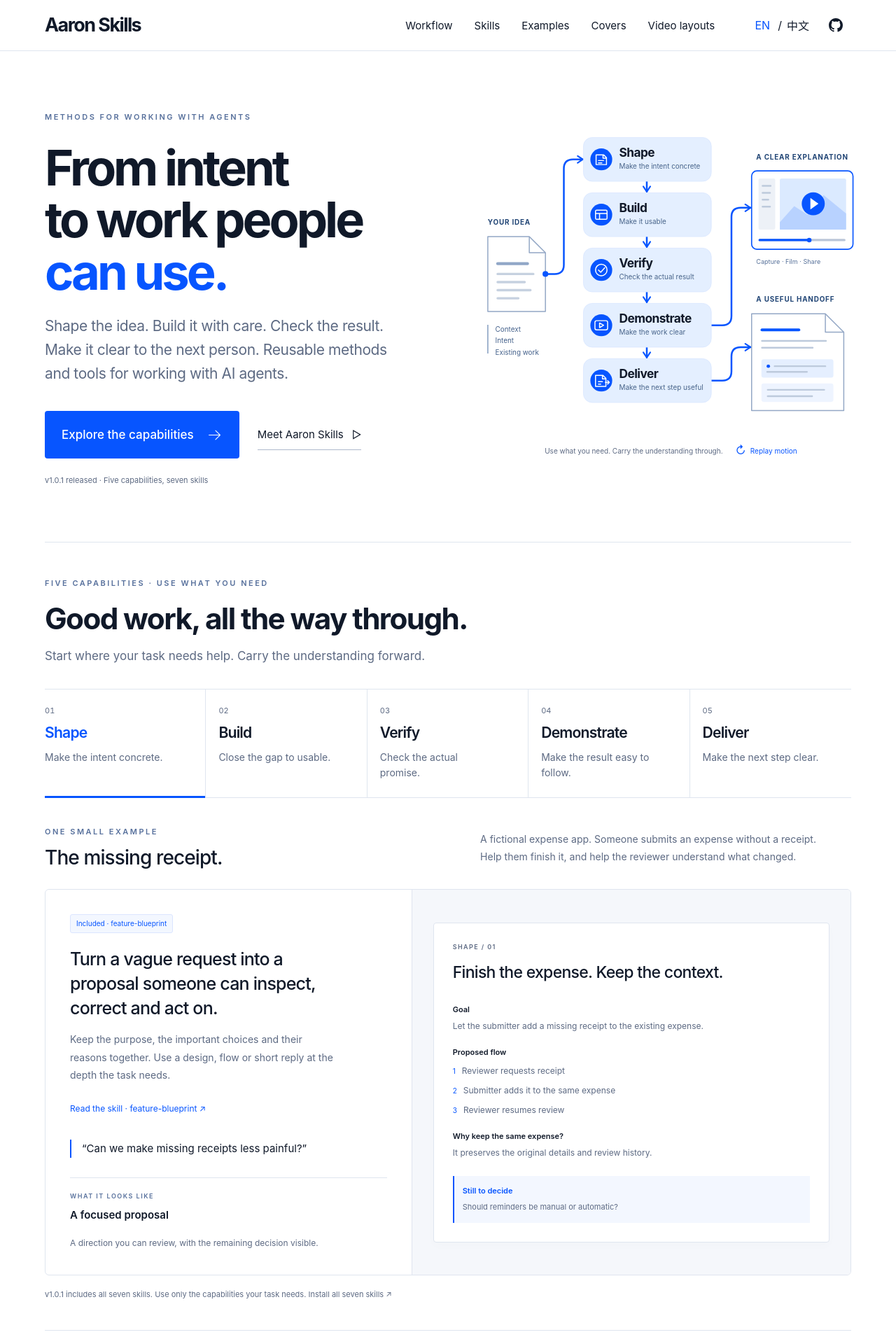
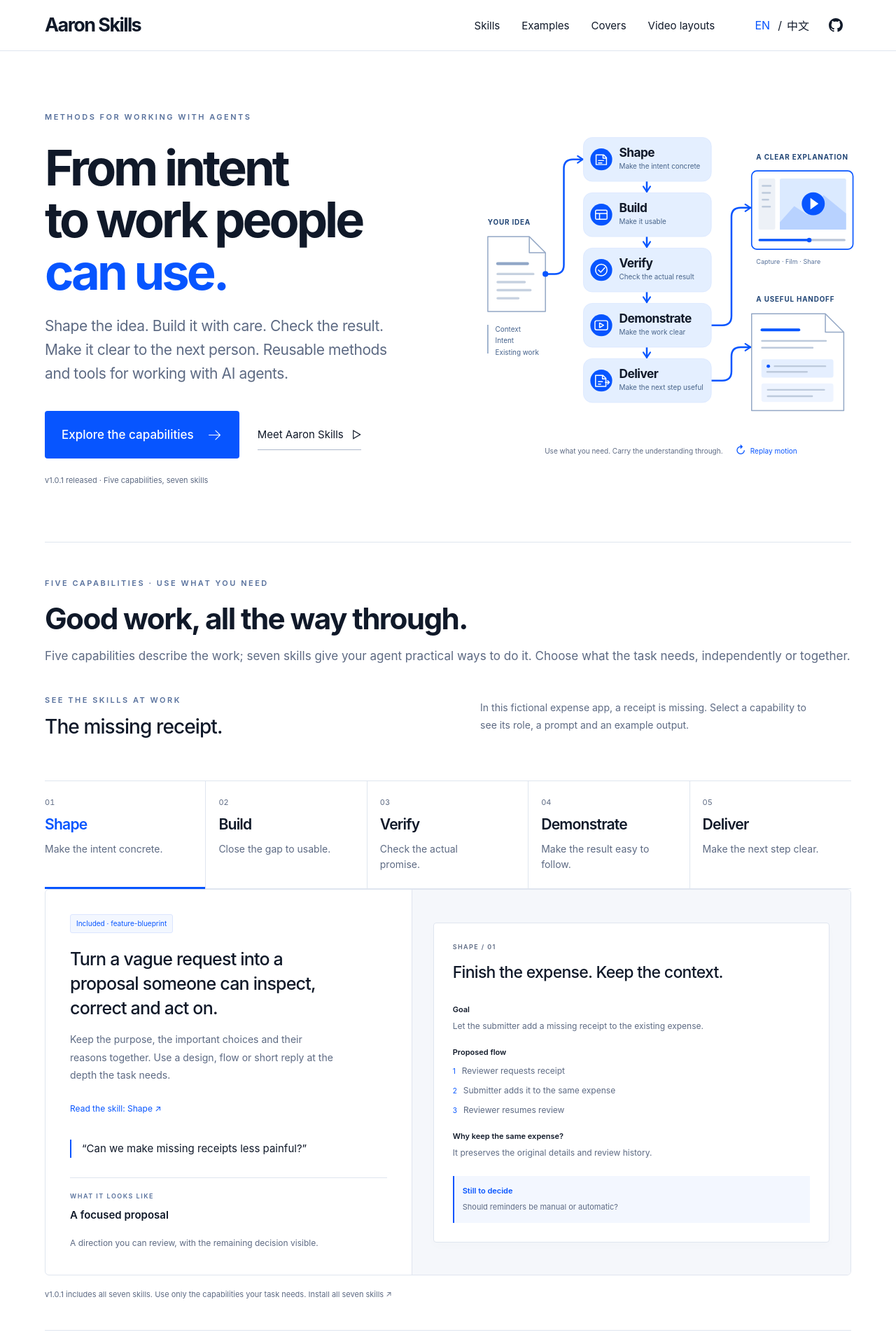
Before and after one commit to aaronguostudio/aaron-skills, a React (Vite) app in the folder website/: page / in a window 1280 px wide. Shown: the top 1920 px of the page at 70% size. Built offline with nearby package versions, Linux system fonts and the light colour scheme; a web font is replaced by a local one.

Commit message:
Clarify skills navigation and examples

```diff
--- a/website/scripts/verify-browser.mjs
+++ b/website/scripts/verify-browser.mjs
@@ -47,6 +47,10 @@ try {
           assert.ok(await page.getByRole('heading', { level: 1 }).isVisible(), `${route} heading visible`);
           assert.ok(await page.evaluate(() => document.documentElement.scrollWidth <= innerWidth + 1), `${route} ${width}px ${language}: horizontal overflow`);
           if (route === '/') {
+            const navigation = page.getByRole('navigation', { name: language === 'zh' ? '主导航' : 'Main navigation' });
+            assert.equal(await navigation.locator('a[href$="#skills"]').count(), 1);
+            assert.equal(await navigation.locator('a[href$="#workflow"]').count(), 0);
+            assert.ok(await page.locator('#workflow').count(), 'legacy workflow anchor remains available');
             const graph = page.locator('.workflow-graph');
             assert.equal(await graph.getAttribute('data-reduced-motion'), 'true');
             assert.equal(await graph.locator('.workflow-node').count(), 5);
@@ -58,6 +62,8 @@ try {
               await tabs.nth(index).click();
               assert.equal(await tabs.nth(index).getAttribute('aria-selected'), 'true');
               assert.ok(await page.getByRole('tabpanel').isVisible());
+              const links = page.getByRole('tabpanel').locator('a[href*="/skills/"]');
+              assert.equal(await links.count(), index >= 3 ? 2 : 1, 'each capability links to its skills');
               assert.ok(await page.evaluate(() => document.documentElement.scrollWidth <= innerWidth + 1), `capability ${index} ${width}px ${language}: overflow`);
             }
             await page.context().grantPermissions(['clipboard-read', 'clipboard-write']);
--- a/website/src/App.jsx
+++ b/website/src/App.jsx
@@ -14,7 +14,7 @@ import { CoverLibrary } from "./CoverLibrary";
 const REPO = "https://github.com/aaronguostudio/aaron-skills";
 const copy = {
   en: {
-    nav: ["Workflow", "Skills"],
+    nav: ["Skills"],
     eyebrow: "METHODS FOR WORKING WITH AGENTS",
     headline: ["From intent", "to work people", "can use."],
     intro: "Shape the idea. Build it with care. Check the result. Make it clear to the next person. Reusable methods and tools for working with AI agents.",
@@ -70,7 +70,7 @@ const copy = {
     skillAction: "Explore",
   },
   zh: {
-    nav: ["工作流程", "Skills"],
+    nav: ["Skills"],
     eyebrow: "与 AGENT 协作的工作方法",
     headline: ["让想法，", "成为可用的成果。"],
     intro: "理清想法，用心实现，检查结果，再让接收者看明白。与 AI Agent 协作的可复用方法和工具。",
@@ -286,8 +286,7 @@ export function App() {
             Aaron Skills
           </a>
           <nav aria-label={language === "zh" ? "主导航" : "Main navigation"}>
-            <a href={`${home}#workflow`}>{text.nav[0]}</a>
-            <a href={`${home}#skills`}>{text.nav[1]}</a>
+            <a href={`${home}#skills`}>{text.nav[0]}</a>
             <a href={`${home}#examples`}>{language === "zh" ? "案例" : "Examples"}</a>
             <a href={`/covers${language === "zh" ? "?lang=zh" : ""}`} aria-current={isCoversPage ? "page" : undefined}>{language === "zh" ? "封面" : "Covers"}</a>
             <a href={`/layouts${language === "zh" ? "?lang=zh" : ""}`} aria-current={isLayoutsPage ? "page" : undefined}>{language === "zh" ? "视频版式" : "Video layouts"}</a>
--- a/website/src/SkillEssentials.jsx
+++ b/website/src/SkillEssentials.jsx
@@ -6,10 +6,10 @@ const content = {
   en: {
     eyebrow: "FIVE CAPABILITIES · USE WHAT YOU NEED",
     title: "Good work, all the way through.",
-    intro: "Start where your task needs help. Carry the understanding forward.",
-    example: "ONE SMALL EXAMPLE",
+    intro: "Five capabilities describe the work; seven skills give your agent practical ways to do it. Choose what the task needs, independently or together.",
+    example: "SEE THE SKILLS AT WORK",
     caseTitle: "The missing receipt.",
-    caseIntro: "A fictional expense app. Someone submits an expense without a receipt. Help them finish it, and help the reviewer understand what changed.",
+    caseIntro: "In this fictional expense app, a receipt is missing. Select a capability to see its role, a prompt and an example output.",
     source: "v1.0.1 includes all seven skills. Use only the capabilities your task needs.",
     tabs: "Explore the capabilities", readSkill: "Read the skill", install: "Install all seven skills",
     output: "WHAT IT LOOKS LIKE",
@@ -29,7 +29,7 @@ const content = {
     copy: "Copy example update", copied: "Copied", copyFailed: "Select and copy the text above.", share: "See how Share prepares the update",
   },
   zh: {
-    eyebrow: "五项能力 · 按需使用", title: "把工作，一步步做到位。", intro: "从当前任务需要的地方开始，把已有的理解带到下一步。", example: "一个小例子", caseTitle: "那张缺失的收据。", caseIntro: "一个虚构的报销应用：有人提交了报销，却漏了收据。帮他补齐，也让审核人看懂改动。", source: "v1.0.1 包含七个 Skills，根据任务需要选择使用。", tabs: "探索各项能力", readSkill: "阅读 Skill", install: "安装七个 Skills", output: "看看具体产物",
+    eyebrow: "五项能力 · 按需使用", title: "把工作，一步步做到位。", intro: "五项能力描述工作的不同需要，七个 Skills 为 AI agent 提供具体做法。根据任务独立使用，也可以按需组合。", example: "看看 Skills 如何发挥作用", caseTitle: "那张缺失的收据。", caseIntro: "在这个虚构的报销应用中，有人漏交了收据。选择一项能力，看看它的作用、示例指令和产物。", source: "v1.0.1 包含七个 Skills，根据任务需要选择使用。", tabs: "探索各项能力", readSkill: "阅读 Skill", install: "安装七个 Skills", output: "看看具体产物",
     stages: [
       { name: "Shape", essence: "把意图变具体。", summary: "把模糊的需求，变成别人可以查看、纠正和执行的方案。", reason: "把目的、关键选择和背后的原因留在一起。根据任务需要，用设计、流程或一段简短回复来表达。", status: "已包含 · feature-blueprint", artifact: "一份聚焦的方案", prompt: "“漏交收据这件事，能不能处理得轻松一点？”", result: "让方向可以确认，也让尚未决定的选择清楚可见。" },
       { name: "Build", essence: "补齐从做出来到能用的距离。", summary: "延续已有理解和项目做法，把成果做到能用。", reason: "连起界面、状态和异常恢复；边做边检查，把实现中的发现带回设计。", status: "已包含", artifact: "一个可以操作的界面", prompt: "“按确认的方案，在现有应用里做出补件流程。”", result: "试试这个浏览器内的界面示意。切换能力或刷新后会重置。" },
@@ -63,7 +63,7 @@ function ExampleArtifact({ selected, text, onExploreDemo }) {
   if (selected === 0) return <div className="proposal-sketch"><p className="artifact-eyebrow">SHAPE / 01</p><h4>{text.proposal.title}</h4><dl><div><dt>{text.proposal.goal}</dt><dd>{text.proposal.goalText}</dd></div><div><dt>{text.proposal.choice}</dt><dd><ol className="proposal-flow">{text.proposal.steps.map(step => <li key={step}>{step}</li>)}</ol></dd></div><div><dt>{text.proposal.why}</dt><dd>{text.proposal.whyText}</dd></div></dl><aside><strong>{text.proposal.open}</strong><p>{text.proposal.openText}</p></aside></div>;
   if (selected === 1) return <ReceiptSketch text={text.build} />;
   if (selected === 2) return <div className="verify-sketch"><table><caption className="artifact-eyebrow">VERIFY / 03</caption><thead><tr>{text.checkHead.map(label => <th key={label} scope="col">{label}</th>)}</tr></thead><tbody>{text.checks.map(row => <tr key={row[0]}>{row.map((cell, i) => i === 0 ? <th scope="row" key={cell}>{cell}</th> : <td key={cell}>{cell}</td>)}</tr>)}</tbody></table></div>;
-  if (selected === 3) return <div className="storyboard-sketch"><p className="artifact-eyebrow">CAPTURE → FILM → SHARE</p><div className="storyboard-frames">{text.film.frames.map(([number, title, body]) => <div key={number}><span>{number}</span><h4>{title}</h4><p>{body}</p></div>)}</div><blockquote>{text.film.quote}</blockquote><a className="example-link" href="#examples">{text.film.watch} ↗</a><div className="demo-skill-links">{["Capture", "Film", "Share"].map((name, i) => <button key={name} onClick={() => onExploreDemo(i)}>{text.film.explore} {name} ↗</button>)}</div></div>;
+  if (selected === 3) return <div className="storyboard-sketch"><p className="artifact-eyebrow">CAPTURE / FILM / SHARE</p><div className="storyboard-frames">{text.film.frames.map(([number, title, body]) => <div key={number}><span>{number}</span><h4>{title}</h4><p>{body}</p></div>)}</div><blockquote>{text.film.quote}</blockquote><a className="example-link" href="#examples">{text.film.watch} ↗</a><div className="demo-skill-links">{["Capture", "Film", "Share"].map((name, i) => <button key={name} onClick={() => onExploreDemo(i)}>{text.film.explore} {name} ↗</button>)}</div></div>;
   return <div className="handoff-sketch"><p className="artifact-eyebrow">DELIVER / 05</p><p className="handoff-message">{text.handoff}</p><div className="handoff-actions"><button className="example-button" onClick={async () => { try { await navigator.clipboard.writeText(text.handoff); setCopyStatus("copied"); } catch { setCopyStatus("copyFailed"); } }}>{text.copy}<span aria-hidden="true">↗</span></button><span role="status">{copyStatus && text[copyStatus]}</span></div><button className="example-link" onClick={() => onExploreDemo(2)}>{text.share} ↗</button></div>;
 }
 
@@ -80,7 +80,7 @@ export function SkillEssentials({ language, onExploreDemo }) {
     return () => window.removeEventListener("hashchange", syncHash);
   }, []);
   const stage = text.stages[selected];
-  const invocationIds = ["feature-blueprint", "build-delivery", "verify-delivery", "demo-capture", "deliver-work"];
+  const skillLinks = [[["Shape", "feature-blueprint"]], [["Build", "build-delivery"]], [["Verify", "verify-delivery"]], [["Capture", "demo-capture"], ["Film", "walkthrough-video"]], [["Deliver", "deliver-work"], ["Share", "paste-ready-update"]]];
   function selectStage(index) { setSelected(index); window.history.replaceState(null, "", `${window.location.pathname}${window.location.search}#skill-${text.stages[index].name.toLowerCase()}`); }
   function onTabKey(event, index) {
     const next = ["ArrowRight", "ArrowDown"].includes(event.key) ? (index + 1) % 5 : ["ArrowLeft", "ArrowUp"].includes(event.key) ? (index + 4) % 5 : event.key === "Home" ? 0 : event.key === "End" ? 4 : null;
@@ -88,11 +88,12 @@ export function SkillEssentials({ language, onExploreDemo }) {
     event.preventDefault(); selectStage(next); document.getElementById(`skill-${text.stages[next].name.toLowerCase()}`)?.focus();
   }
   return <section className="essentials wrap" id="skills" aria-labelledby="skills-title">
+    <span id="workflow" aria-hidden="true" />
     <div className="essentials-heading"><p className="eyebrow">{text.eyebrow}</p><h2 id="skills-title">{text.title}</h2><p>{text.intro}</p></div>
+    <div className="case-heading"><div><p className="eyebrow">{text.example}</p><h3>{text.caseTitle}</h3></div><p>{text.caseIntro}</p></div>
     <div className="capability-tabs" role="tablist" aria-label={text.tabs}>{text.stages.map((item, index) => <button key={item.name} id={`skill-${item.name.toLowerCase()}`} role="tab" aria-selected={selected === index} aria-controls="capability-panel" tabIndex={selected === index ? 0 : -1} onClick={() => selectStage(index)} onKeyDown={event => onTabKey(event, index)}><span className="capability-index">0{index + 1}</span><strong>{item.name}</strong><span className="capability-essence">{item.essence}</span></button>)}</div>
-    <div className="case-heading" id="workflow"><div><p className="eyebrow">{text.example}</p><h3>{text.caseTitle}</h3></div><p>{text.caseIntro}</p></div>
     <div className="capability-panel" id="capability-panel" role="tabpanel" aria-labelledby={`skill-${stage.name.toLowerCase()}`} tabIndex={0}>
-      <div className="capability-explanation"><span className="capability-status released">{stage.status}</span><h3>{stage.summary}</h3><p>{stage.reason}</p><p><a className="example-link" href={`https://github.com/aaronguostudio/aaron-skills/blob/main/skills/${invocationIds[selected]}/SKILL.md`}>{text.readSkill} · {invocationIds[selected]} ↗</a></p><blockquote>{stage.prompt}</blockquote><div className="artifact-description"><p className="eyebrow">{text.output}</p><h4>{stage.artifact}</h4><p>{stage.result}</p></div></div>
+      <div className="capability-explanation"><span className="capability-status released">{stage.status}</span><h3>{stage.summary}</h3><p>{stage.reason}</p><p>{skillLinks[selected].map(([name, id], index) => <span key={id}>{index > 0 && " · "}<a className="example-link" href={`https://github.com/aaronguostudio/aaron-skills/blob/main/skills/${id}/SKILL.md`}>{text.readSkill}: {name} ↗</a></span>)}</p><blockquote>{stage.prompt}</blockquote><div className="artifact-description"><p className="eyebrow">{text.output}</p><h4>{stage.artifact}</h4><p>{stage.result}</p></div></div>
       <m.div key={selected} className="capability-artifact" initial={reducedMotion ? false : { opacity: 0.6, y: 5 }} animate={{ opacity: 1, y: 0 }} transition={{ duration: reducedMotion ? 0 : 0.2, ease: "easeOut" }}><ExampleArtifact selected={selected} text={text} onExploreDemo={onExploreDemo} /></m.div>
     </div>
     <p className="capability-availability">{text.source} <a href="https://github.com/aaronguostudio/aaron-skills/blob/main/docs/installation.md">{text.install} ↗</a></p>
```
Also changed, not shown: 1 other file (tests, documents, lock files or other folders).
